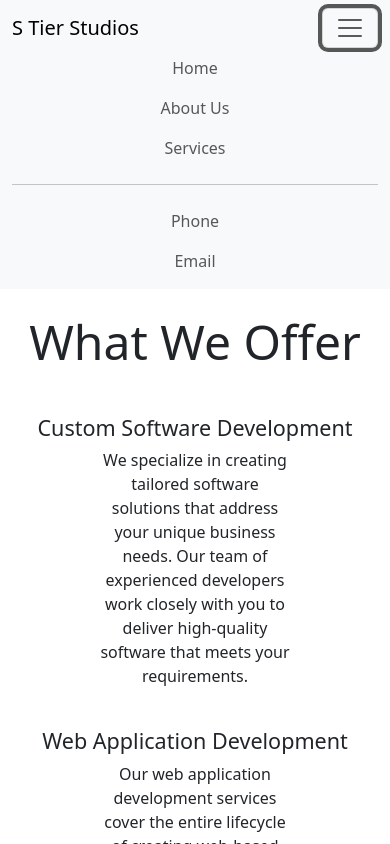
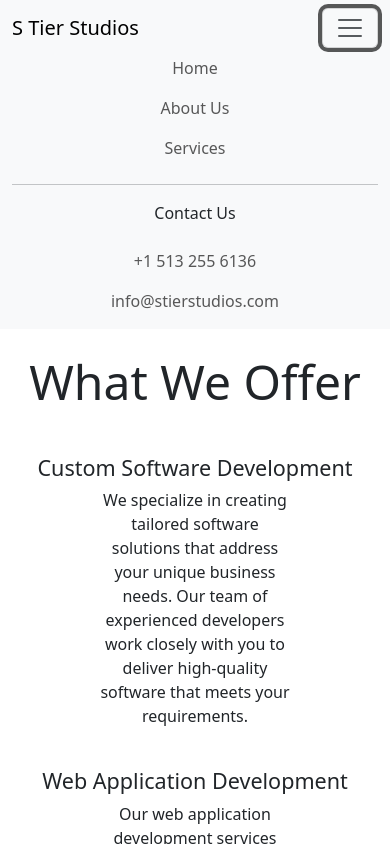
Before and after one commit to marshallpeters5/stier-studios-company-web, a React (Create React App) app: page /services in a window 390 px wide. Both pictures are taken after a click on the button 350 px from the left and 28 px from the top of the page. Shown: the top 844 px of the page. Built offline with nearby package versions, Linux system fonts and the light colour scheme.

Commit message:
added real info to header/footer

```diff
--- a/src/components/Footer.js
+++ b/src/components/Footer.js
@@ -8,12 +8,12 @@ function Footer() {
         <div className="container text-center">
           <div className="footer-links">
             <a
-              href="mailto:your-email@example.com"
+              href="mailto:info@stierstudios.com"
               className="footer-icon footer-icon-spaced"
             >
-              <img src="/images/mail.svg" alt="Email" />
+              <img src="/images/mail.svg" alt="Business Email" />
             </a>
-            <a href="tel:1234567890" className="footer-icon footer-icon-spaced">
+            <a href="tel:5132556136" className="footer-icon footer-icon-spaced">
               <img src="/images/phone.svg" alt="Phone" />
             </a>
             <a
--- a/src/components/Header.js
+++ b/src/components/Header.js
@@ -54,24 +54,27 @@ function Header() {
             <li className="nav-item d-lg-none">
             <hr class="hr hr-blurry" />
             </li>
+            <li>
+              <p className="d-lg-none">Contact Us</p>
+            </li>
             {/* Phone Number Link */}
             <li className="nav-item">
               <a
                 className="nav-link d-lg-none" // Only visible on mobile (lg screen size and smaller)
-                href="tel:1234567890"
+                href="tel:5132556136"
                 onClick={closeNavbar}
               >
-                <i className="bi bi-telephone-fill"></i>Phone
+                <i className="bi bi-telephone-fill"></i>+1 513 255 6136
               </a>
             </li>
             {/* Email Link */}
             <li className="nav-item">
               <a
                 className="nav-link d-lg-none" // Only visible on mobile (lg screen size and smaller)
-                href="mailto:info@example.com"
+                href="mailto:info@stierstudios.com"
                 onClick={closeNavbar}
               >
-                <i className="bi bi-envelope-fill"></i>Email
+                <i className="bi bi-envelope-fill"></i>info@stierstudios.com
               </a>
             </li>
           </ul>
```
